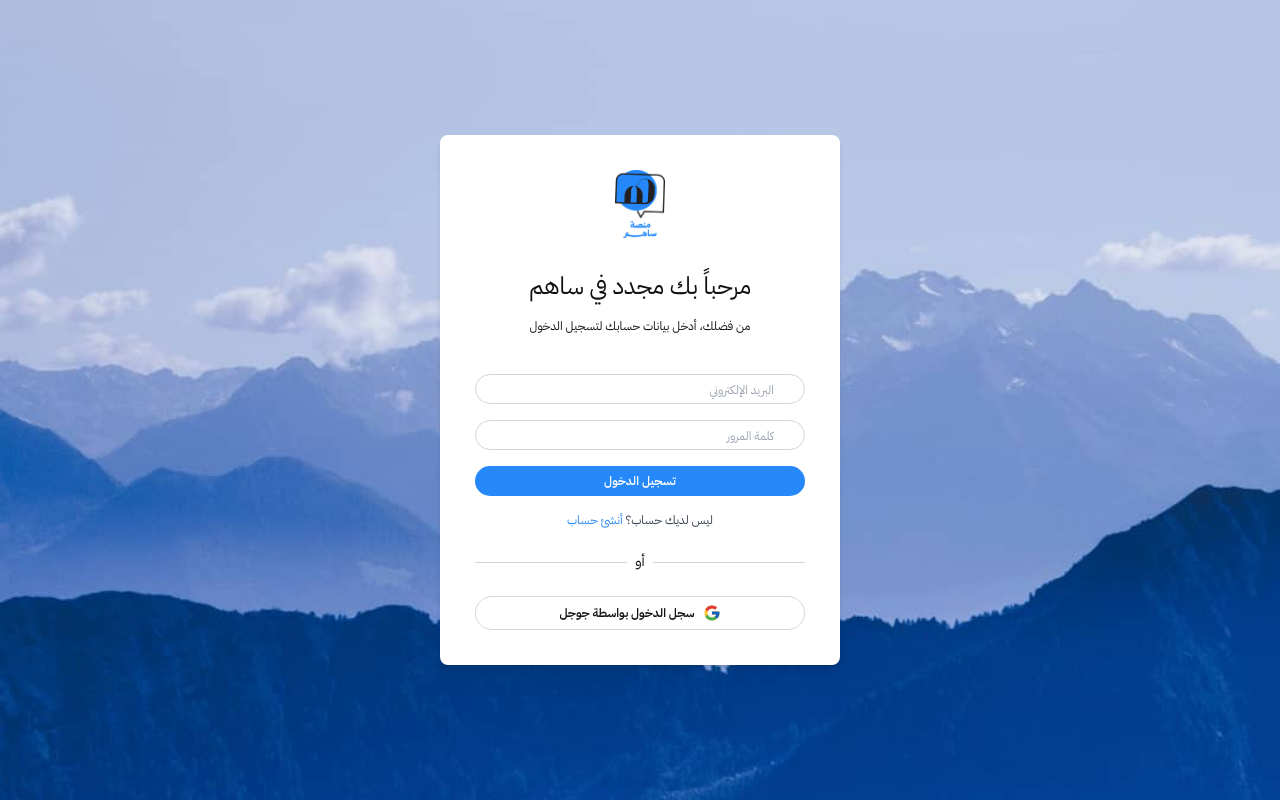
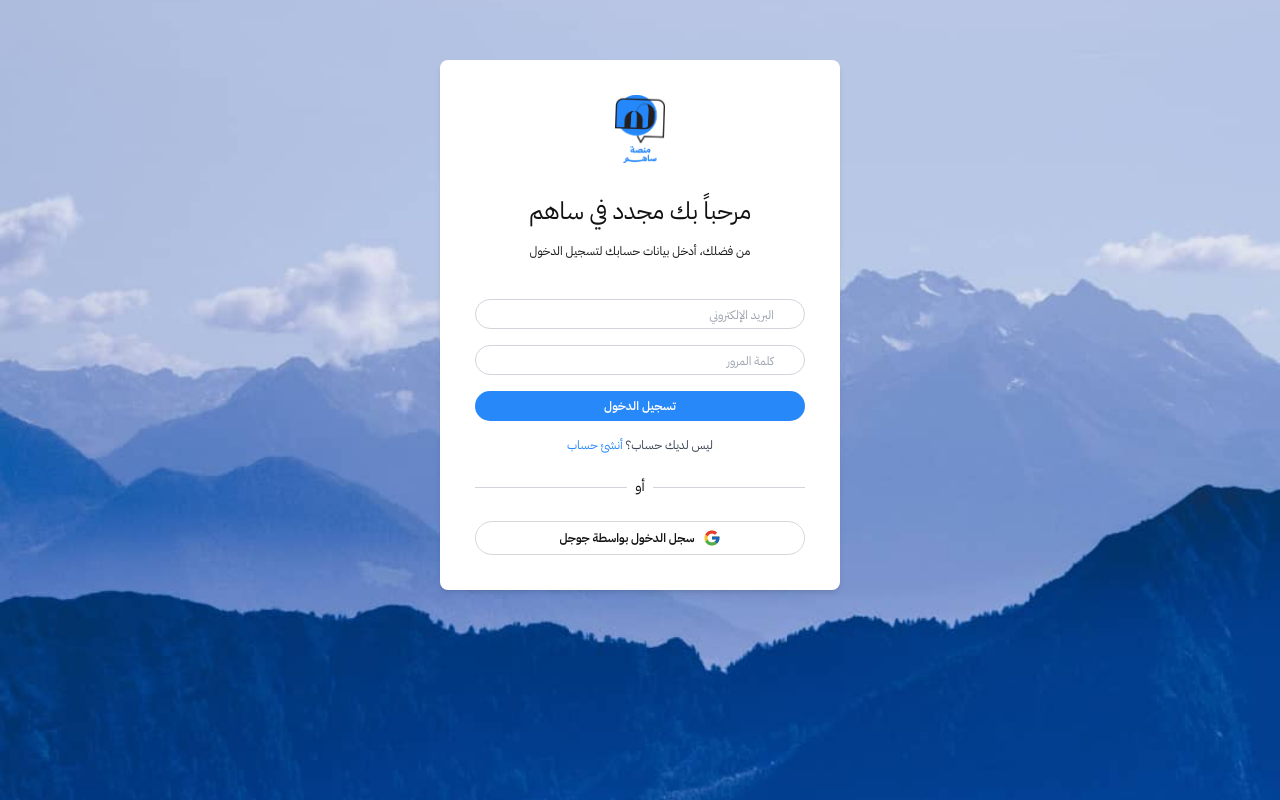
Before and after one commit to SAHIM-Platform/sahim-web-client, a Next.js app: page / in a window 1280 px wide. Built offline with nearby package versions, Linux system fonts and the light colour scheme.

Commit message:
fix: adjust oversized and appearance spacing

```diff
--- a/src/app/page.tsx
+++ b/src/app/page.tsx
@@ -3,9 +3,9 @@ import Form from "@/components/Form";
 
 export default function Home() {
   return (
-    <main className="bg-[url('/login-bg.jpg')] bg-no-repeat bg-fixed bg-cover bg-center min-h-screen flex items-center">
+    <main className="bg-[url('/login-bg.jpg')] bg-no-repeat bg-fixed bg-cover bg-center  min-h-screen ">
       <Container >
-        <div className='flex items-center justify-center'>
+        <div className='flex items-center justify-center  p-3 pb-10'>
         <Form />
         </div>
       </Container>
--- a/src/components/Form.tsx
+++ b/src/components/Form.tsx
@@ -6,7 +6,7 @@ import Image from "next/image";
 
 const Form = () => {
   return (
-    <div className="w-[400px] max-w-full flex flex-col justify-center items-center text-center gap-10 p-[35px] rounded-lg shadow-md bg-white">
+    <div className="w-[400px] max-w-full flex flex-col justify-center items-center text-center gap-10  mt-12  p-[35px] rounded-lg shadow-md bg-white">
 
       <div className=" space-y-8  text-center">
         <Logo className="mx-auto" />
@@ -28,7 +28,7 @@ const Form = () => {
           </form>
 
           <p className="text-xs   text-gray-700">
-            ليس لديك حساب؟ <a href="#" className="text-primary font-medium">أنشئ حساب</a>
+            ليس لديك حساب؟ <a href="#" className="text-primary font-medium   hover:underline hover:underline-offset-1">أنشئ حساب</a>
           </p>
         </div>
 
--- a/src/components/Input.tsx
+++ b/src/components/Input.tsx
@@ -9,11 +9,12 @@ interface InputProps extends Omit<React.InputHTMLAttributes<HTMLInputElement>, '
 }
 
 const inputVariants = cva(
-  "inline-flex items-center justify-center rounded-full font-medium transition-colors focus-visible:outline-none focus-visible:ring-2 focus-visible:ring-black focus-visible:ring-offset-2 disabled:opacity-50 disabled:pointer-events-none placeholder:text-base placeholder:font-light",
+  "inline-flex items-center justify-center rounded-full font-medium transition-colors focus-visible:outline-none focus-visible:ring-1 focus-visible:ring-black focus-visible:ring-offset-1 disabled:opacity-50 disabled:pointer-events-none placeholder:text-xs placeholder:font-light",
+    //  decresing focus-visible:ring-2 and   focus-visible:ring-offset-2
   {
     variants: {
       variant: {
-        primary: "border border-gray-300 bg-transparent text-right placeholder:text-xs",
+        primary: "border   border-gray-300 bg-transparent text-right placeholder:text-xs",
         error: "border-red-500 bg-transparent text-right",
       },
       inputSize: {
```
